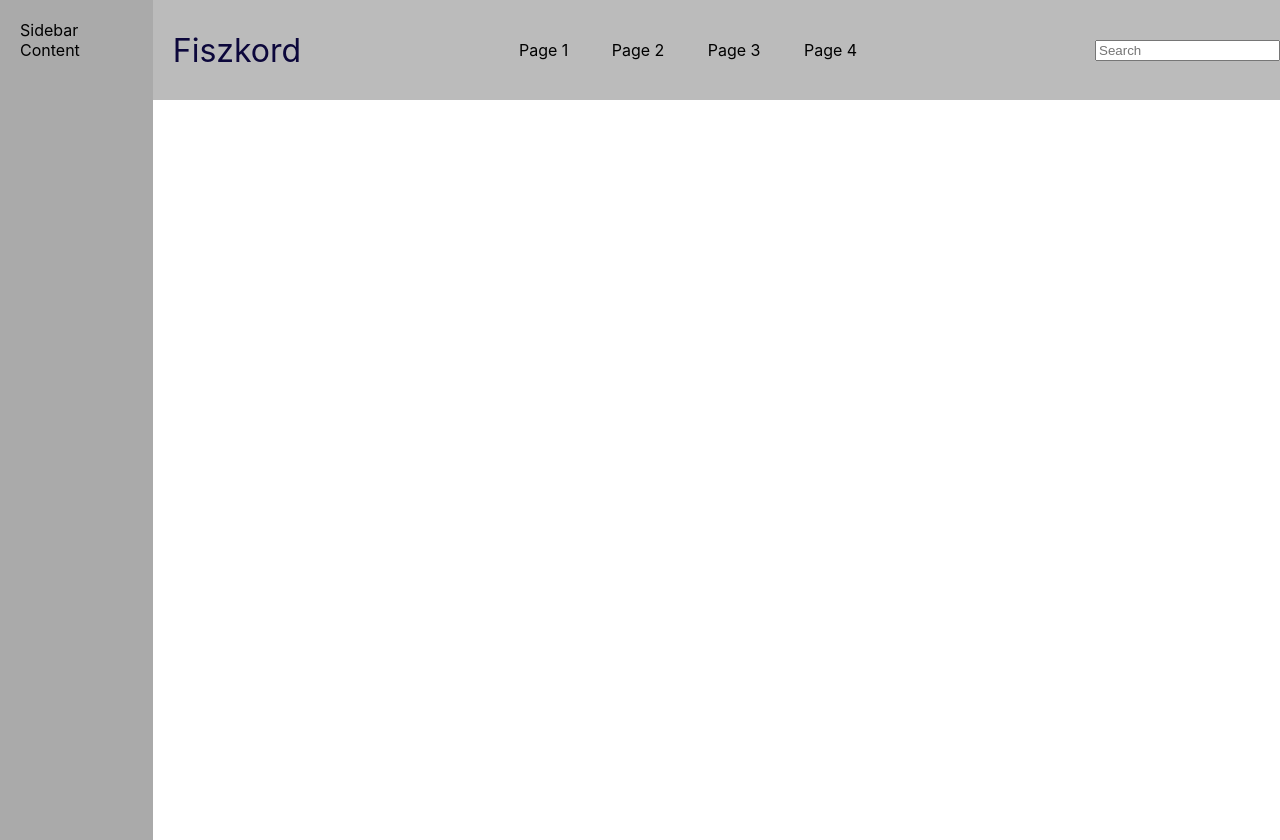
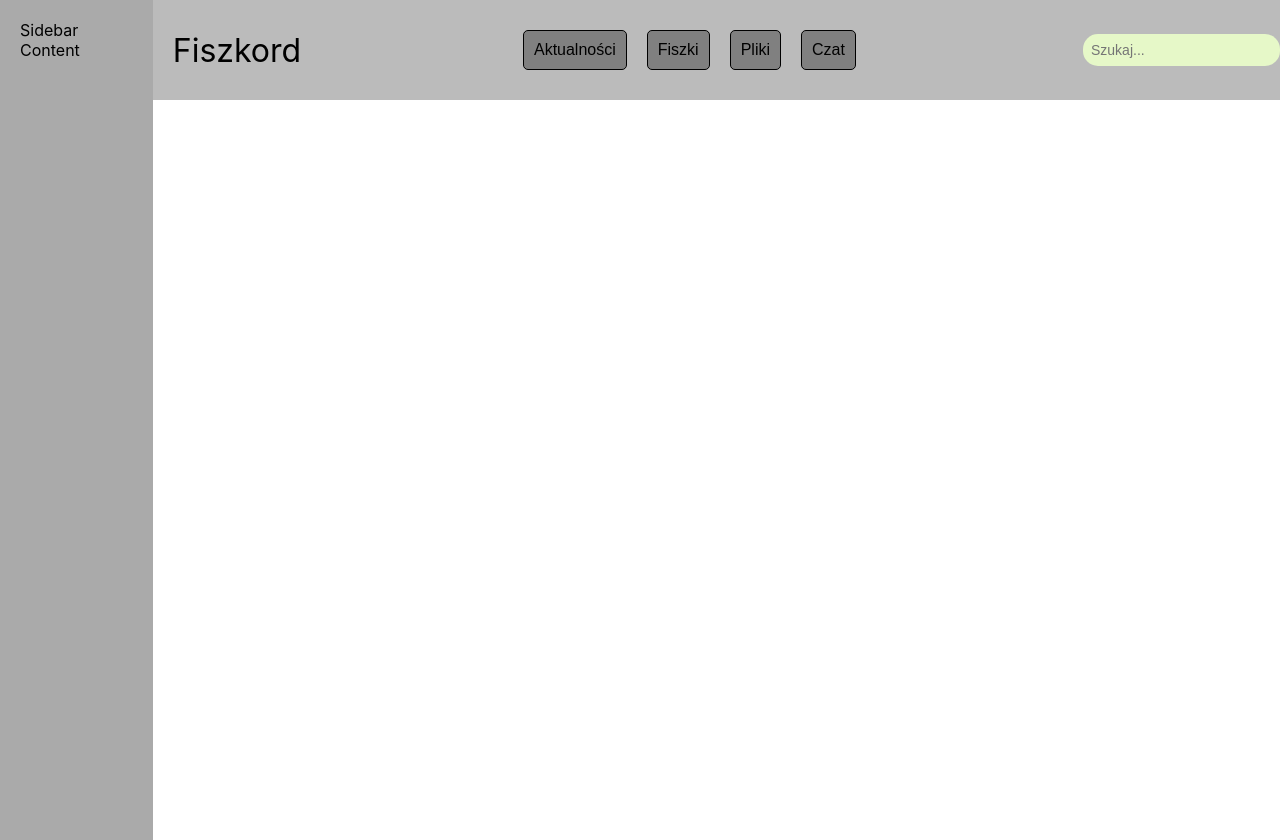
Before and after one commit to Olcia90079/FiszkordFront, a React (Create React App) app in the folder fiszkord_front/: page / in a window 1280 px wide. Built offline with nearby package versions, Linux system fonts and the light colour scheme.

Commit message:
improved navbar wip

```diff
--- a/fiszkord_front/src/components/Navbar.css
+++ b/fiszkord_front/src/components/Navbar.css
@@ -24,7 +24,6 @@
 }
 
 .navbar__logo {
-    color: #0c073b;
     justify-self: start;
     margin-left: 20px;
     cursor: pointer;
@@ -40,3 +39,39 @@
     width: 30%;
     margin-right: 20px;
 }
+
+button {
+    border: black 1px solid;
+    background-color: #808080;
+    cursor: pointer;
+    font-size: 1rem;
+    margin: 0 10px;
+    padding: 10px;
+    border-radius: 5px;
+}
+
+button:hover {
+    background-color: #6c6c6c;
+}
+
+.navbar__search input {
+    width: 100%;
+    padding: 8px;
+    font-size: 14px;
+    border: none;
+    /* Remove the default border */
+    border-radius: 15px;
+    /* Add rounded edges */
+    background-color: #E6F8C8;
+    /* Set the yellow background color */
+    color: #333;
+    /* Set the text color */
+    outline: none;
+    /* Remove the outline on focus */
+}
+
+/* Add some styles for when the input is focused */
+.navbar__search input:focus {
+    box-shadow: 0 0 5px rgba(0, 0, 0, 0.245);
+    /* Add a subtle box shadow on focus */
+}
--- a/fiszkord_front/src/components/Navbar.js
+++ b/fiszkord_front/src/components/Navbar.js
@@ -17,15 +17,15 @@ const Navbar = () => {
         <div className="navbar__container">
           <div className="navbar__logo">Fiszkord</div>
           <div className="navbar__pages">
-            <div className="navbar__page">Page 1</div>
-            <div className="navbar__page">Page 2</div>
-            <div className="navbar__page">Page 3</div>
-            <div className="navbar__page">Page 4</div>
+            <button>Aktualności</button>
+            <button>Fiszki</button>
+            <button>Pliki</button>
+            <button>Czat</button>
           </div>
           <div className="navbar__search">
             <input
               type="text"
-              placeholder="Search"
+              placeholder="Szukaj..."
               value={searchValue}
               onChange={handleSearchChange}
             />
```
